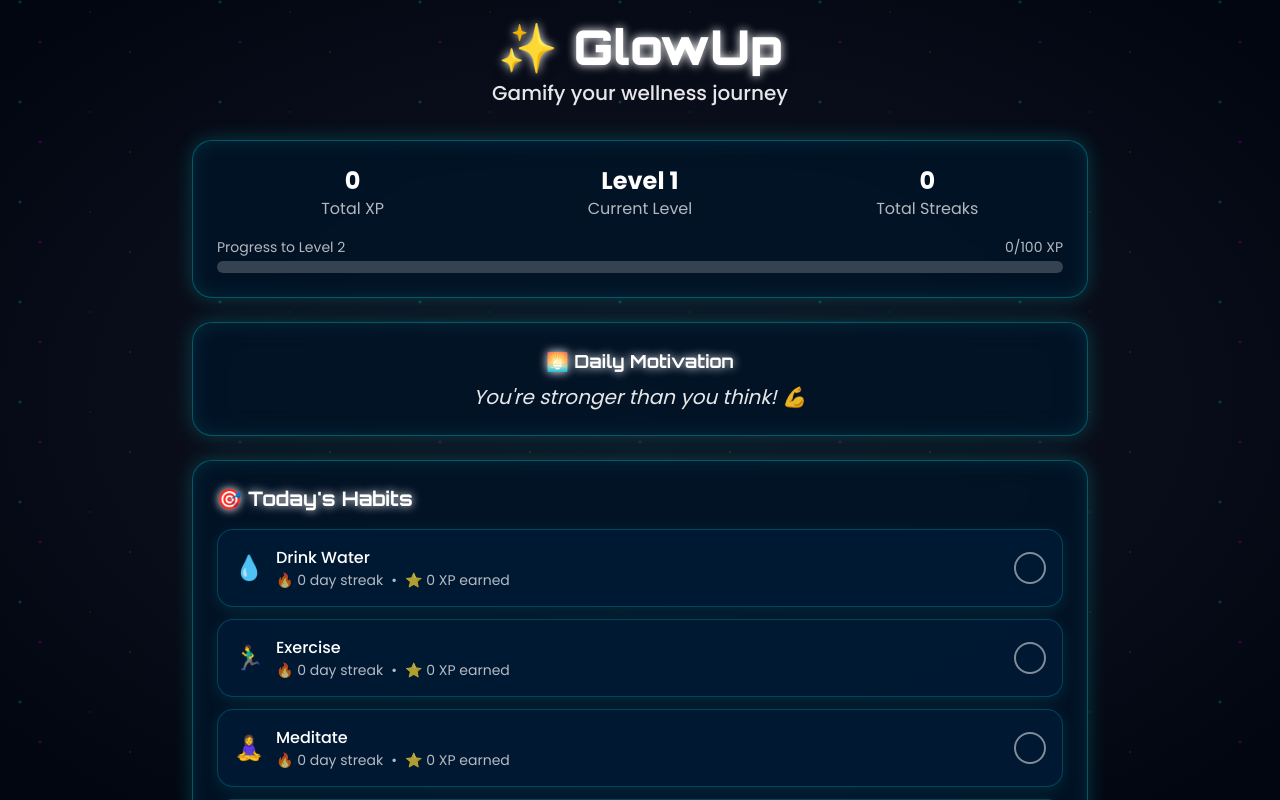
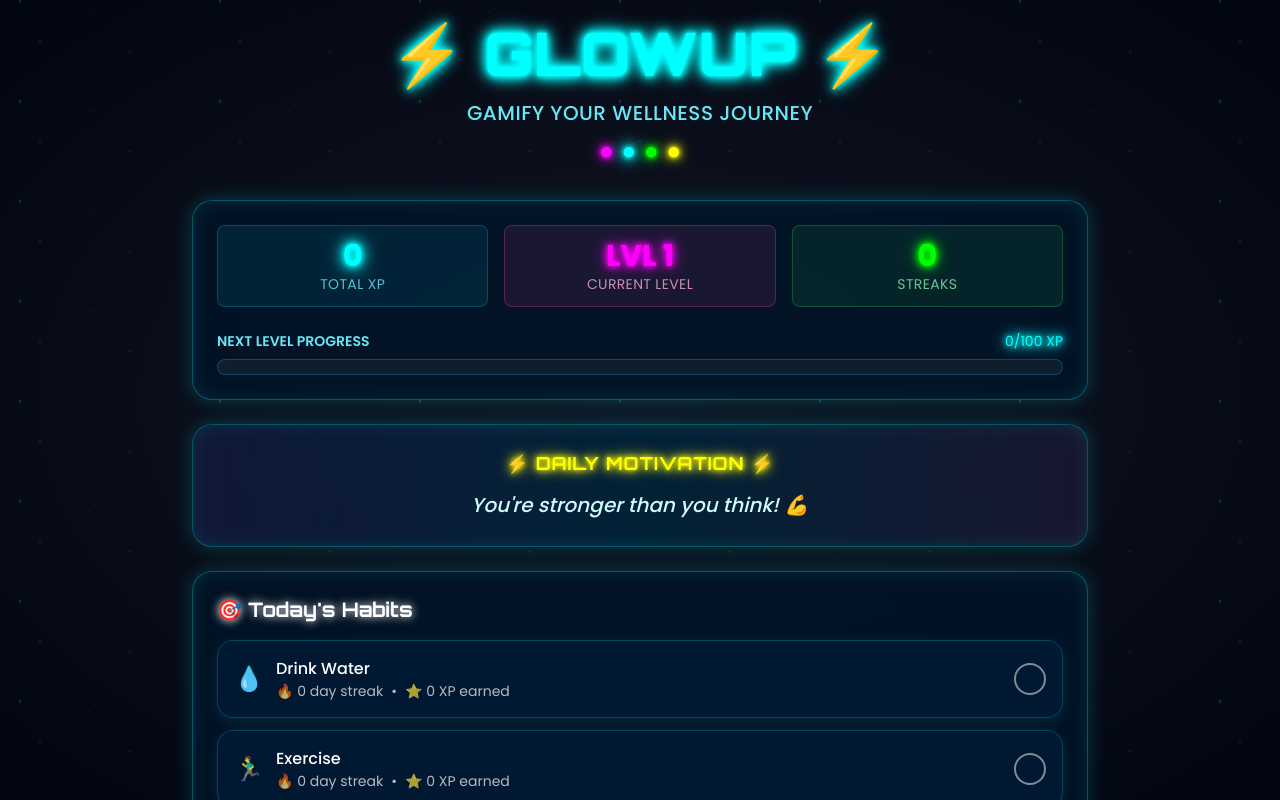
Before and after one commit to A2Zcoder404/GlowUp, a Next.js app: page / in a window 1280 px wide. Shown: the top 800 px of the page. Built offline with nearby package versions, Linux system fonts and the light colour scheme.

Commit message:
Update header with neon styling
cgen-8605dbd4864b4c3c86e05e41ed95a671

```diff
--- a/app/page.tsx
+++ b/app/page.tsx
@@ -221,36 +221,42 @@ export default function Home() {
       <div className="max-w-4xl mx-auto">
         {/* Header */}
         <div className="text-center mb-8 floating">
-          <h1 className="text-5xl font-black text-white mb-2 drop-shadow-lg">✨ GlowUp</h1>
-          <p className="text-xl text-white/90 font-medium">Gamify your wellness journey</p>
+          <h1 className="text-6xl font-black neon-text neon-flicker mb-4">⚡ GLOWUP ⚡</h1>
+          <p className="text-xl text-cyan-300 font-medium tracking-wide">GAMIFY YOUR WELLNESS JOURNEY</p>
+          <div className="flex justify-center space-x-2 mt-2 text-2xl">
+            <span className="neon-pink">●</span>
+            <span className="neon-text">●</span>
+            <span className="neon-green">●</span>
+            <span className="neon-yellow">●</span>
+          </div>
         </div>
 
         {/* Stats Card */}
         <div className="glow-card p-6 mb-6">
           <div className="grid grid-cols-3 gap-4 text-center mb-4">
-            <div>
-              <div className="text-2xl font-bold text-white">{userData.totalXP}</div>
-              <div className="text-white/70">Total XP</div>
+            <div className="border border-cyan-500/30 rounded-lg p-3 bg-cyan-500/10">
+              <div className="text-3xl font-bold neon-text">{userData.totalXP}</div>
+              <div className="text-cyan-300/80 text-sm tracking-wide">TOTAL XP</div>
             </div>
-            <div>
-              <div className="text-2xl font-bold text-white">Level {userData.level}</div>
-              <div className="text-white/70">Current Level</div>
+            <div className="border border-pink-500/30 rounded-lg p-3 bg-pink-500/10">
+              <div className="text-3xl font-bold neon-pink">LVL {userData.level}</div>
+              <div className="text-pink-300/80 text-sm tracking-wide">CURRENT LEVEL</div>
             </div>
-            <div>
-              <div className="text-2xl font-bold text-white">{userData.habits.reduce((sum, h) => sum + h.streakCount, 0)}</div>
-              <div className="text-white/70">Total Streaks</div>
+            <div className="border border-green-500/30 rounded-lg p-3 bg-green-500/10">
+              <div className="text-3xl font-bold neon-green">{userData.habits.reduce((sum, h) => sum + h.streakCount, 0)}</div>
+              <div className="text-green-300/80 text-sm tracking-wide">STREAKS</div>
             </div>
           </div>
 
           {/* XP Progress Bar */}
-          <div className="mt-4">
-            <div className="flex justify-between text-sm text-white/70 mb-1">
-              <span>Progress to Level {userData.level + 1}</span>
-              <span>{getXPProgress(userData.totalXP, userData.level)}/{getXPForNextLevel(userData.level)} XP</span>
+          <div className="mt-6">
+            <div className="flex justify-between text-sm text-cyan-300 mb-2">
+              <span className="font-semibold">NEXT LEVEL PROGRESS</span>
+              <span className="neon-text">{getXPProgress(userData.totalXP, userData.level)}/{getXPForNextLevel(userData.level)} XP</span>
             </div>
-            <div className="w-full bg-white/20 rounded-full h-3">
+            <div className="w-full bg-gray-800/50 rounded-full h-4 border border-cyan-500/30">
               <div
-                className="progress-bar h-3 rounded-full transition-all duration-500 ease-out"
+                className="progress-bar h-4 rounded-full transition-all duration-500 ease-out glow-rotate"
                 style={{ width: `${getProgressToNextLevel()}%` }}
               ></div>
             </div>
@@ -258,9 +264,12 @@ export default function Home() {
         </div>
 
         {/* Daily Quote */}
-        <div className="glow-card p-6 mb-6 text-center">
-          <h3 className="text-lg font-semibold text-white mb-2">🌅 Daily Motivation</h3>
-          <p className="text-xl text-white/90 italic">{todayQuote}</p>
+        <div className="glow-card p-6 mb-6 text-center relative overflow-hidden">
+          <div className="absolute inset-0 bg-gradient-to-r from-purple-500/10 via-cyan-500/10 to-pink-500/10 animate-pulse"></div>
+          <div className="relative z-10">
+            <h3 className="text-lg font-bold neon-yellow mb-3 tracking-wider">⚡ DAILY MOTIVATION ⚡</h3>
+            <p className="text-xl text-cyan-100 italic font-medium leading-relaxed">{todayQuote}</p>
+          </div>
         </div>
 
         {/* Habits */}
```
